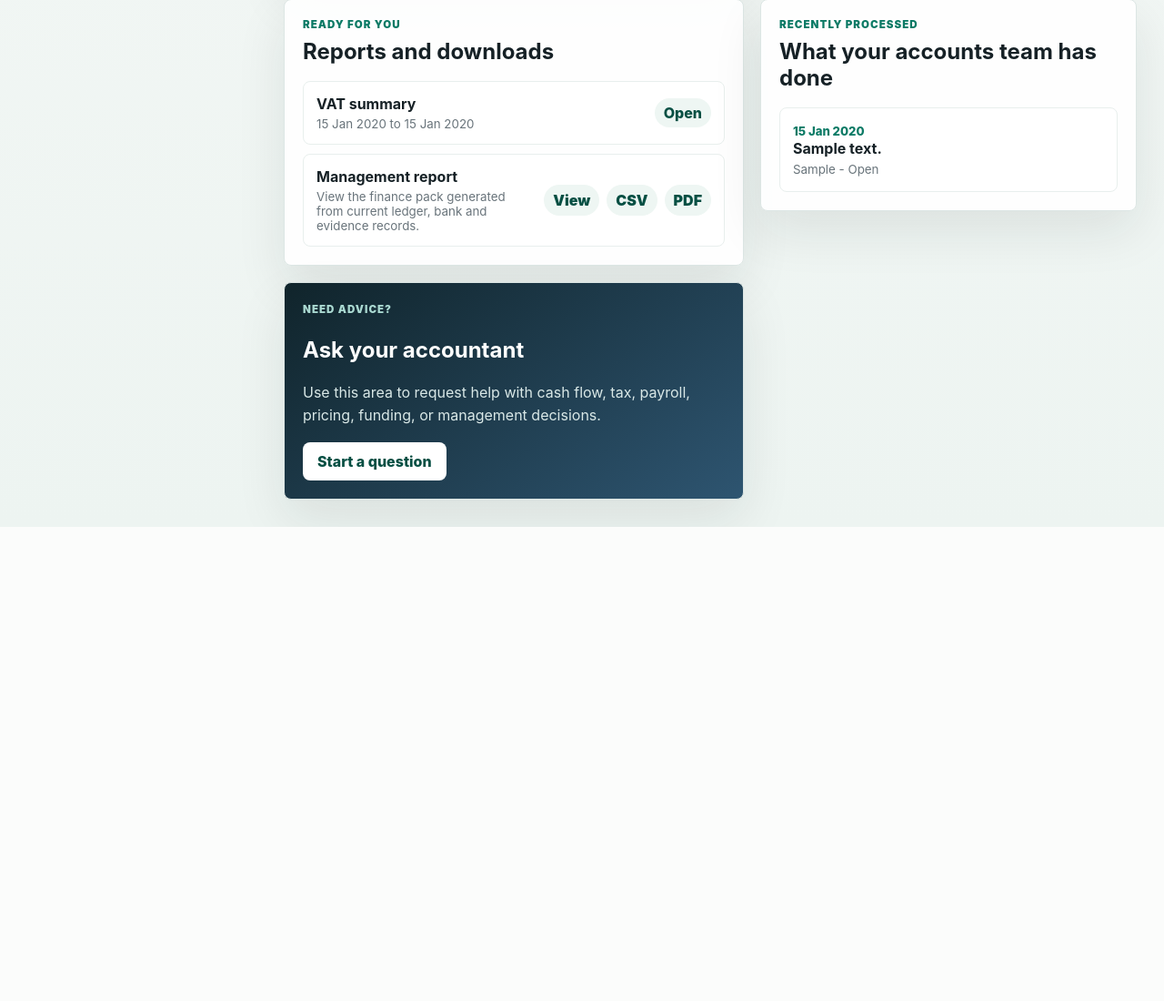
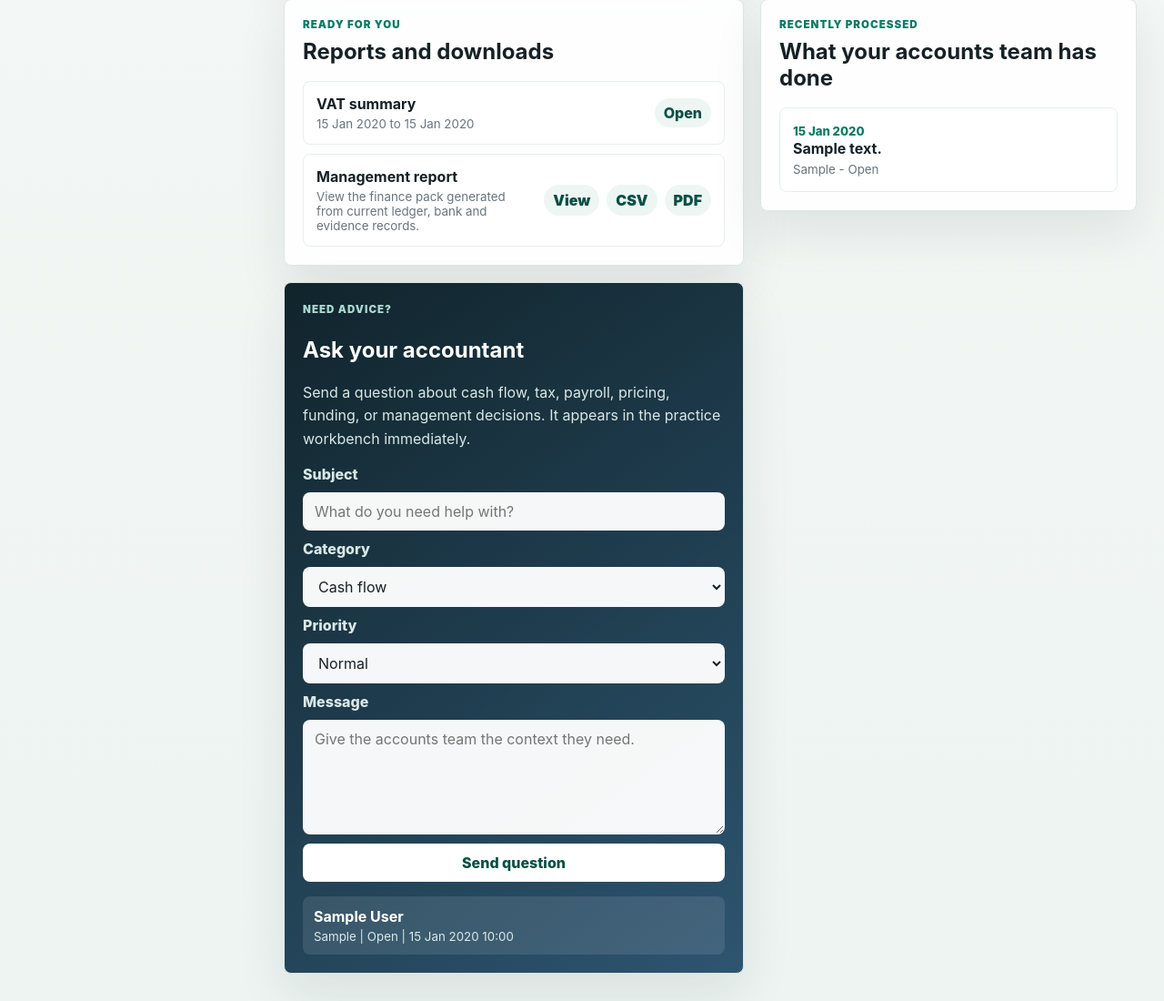
Before and after one commit to kfrem/ledgerhouse, a Django app: page / in a window 1280 px wide. Shown: the part 1687-2787 px from the top of the page at 91% size. Before the commit the page ends 2266 px from the top, so only its background shows below. Run offline with Django 5.2, Linux system fonts and the light colour scheme; a user stored in the database is signed in; tables that the repository leaves empty hold one stand-in row (values such as "Sample post").

Commit message:
Add client questions workflow

```diff
--- a/accounting/management/commands/seed_db.py
+++ b/accounting/management/commands/seed_db.py
@@ -29,10 +29,11 @@ class Command(BaseCommand):
 
         # Clear existing data to allow clean re-runs
         self.stdout.write("Clearing existing accounting tables...")
-        from accounting.models import JournalLine, JournalEvidenceLink, EvidenceDocument, BankReconciliation, VatReturn
+        from accounting.models import JournalLine, JournalEvidenceLink, EvidenceDocument, BankReconciliation, VatReturn, ClientRequest
         BankReconciliation.objects.all().delete()
         JournalEvidenceLink.objects.all().delete()
         EvidenceDocument.objects.all().delete()
+        ClientRequest.objects.all().delete()
         BankTransaction.objects.all().delete()
         ImportedFile.objects.all().delete()
         JournalLine.objects.all().delete()
--- a/accounting/models.py
+++ b/accounting/models.py
@@ -266,6 +266,24 @@ class VatReview(models.Model):
         return f"VAT review {self.period_key} for {self.tenant_id} ({self.status})"
 
 
+class ClientRequest(models.Model):
+    id = models.BigAutoField(primary_key=True)
+    tenant = models.ForeignKey(Tenant, on_delete=models.CASCADE, related_name='client_requests')
+    subject = models.CharField(max_length=160)
+    category = models.CharField(max_length=50, default='General')
+    message = models.TextField()
+    status = models.CharField(max_length=20, default='Open')  # Open, InProgress, Resolved
+    priority = models.CharField(max_length=20, default='Normal')  # Low, Normal, High
+    submitted_by = models.CharField(max_length=100)
+    submitted_at = models.DateTimeField(auto_now_add=True)
+    updated_at = models.DateTimeField(auto_now=True)
+    resolved_at = models.DateTimeField(null=True, blank=True)
+    resolved_by = models.CharField(max_length=100, blank=True, default='')
+
+    def __str__(self):
+        return f"{self.tenant.name}: {self.subject} ({self.status})"
+
+
 class BankFeedConnection(models.Model):
     id = models.BigAutoField(primary_key=True)
     tenant = models.ForeignKey(Tenant, on_delete=models.CASCADE)
--- a/accounting/views.py
+++ b/accounting/views.py
@@ -25,6 +25,7 @@ from .mtd import (
 from .models import (
     BankReconciliation,
     BankTransaction,
+    ClientRequest,
     EvidenceDocument,
     HmrcVatConnection,
     Journal,
@@ -88,8 +89,28 @@ def client_portal(request):
 
     if request.method == "POST":
         if not selected_tenant:
-            messages.error(request, "No company is available for uploads.")
+            messages.error(request, "No company is available for this request.")
             return redirect("client_portal")
+        action = request.POST.get("action") or "upload_documents"
+        if action == "submit_client_request":
+            subject = (request.POST.get("subject") or "").strip()
+            category = (request.POST.get("category") or "General").strip()
+            priority = (request.POST.get("priority") or "Normal").strip()
+            message = (request.POST.get("message") or "").strip()
+            if not subject or not message:
+                messages.error(request, "Add a subject and message before sending your question.")
+            else:
+                ClientRequest.objects.create(
+                    tenant=selected_tenant,
+                    subject=subject[:160],
+                    category=category[:50] or "General",
+                    priority=priority[:20] or "Normal",
+                    message=message,
+                    submitted_by=request.user.get_username() or "client",
+                )
+                messages.success(request, "Your question has been sent to the accounts team.")
+            return redirect(f"{request.path}?company={selected_tenant.id}#support")
+
         uploaded_files = request.FILES.getlist("documents")
         if not uploaded_files:
             messages.error(request, "Choose at least one file to upload.")
@@ -116,6 +137,7 @@ def client_portal(request):
     latest_documents = []
     latest_journals = []
     vat_returns = []
+    client_requests = []
 
     if selected_tenant:
         revenue = JournalLine.objects.filter(
@@ -150,6 +172,9 @@ def client_portal(request):
         vat_returns = VatReturn.objects.filter(
             tenant=selected_tenant
         ).order_by("-end_date")[:3]
+        client_requests = ClientRequest.objects.filter(
+            tenant=selected_tenant
+        ).order_by("-submitted_at")[:4]
 
     context = {
         "tenants": tenants,
@@ -165,6 +190,7 @@ def client_portal(request):
         "latest_documents": latest_documents,
         "latest_journals": latest_journals,
         "vat_returns": vat_returns,
+        "client_requests": client_requests,
     }
     return render(request, "accounting/client_portal.html", context)
 
@@ -251,6 +277,11 @@ def practice_dashboard(request):
         .select_related("tenant")
         .order_by("-created_at")[:8]
     )
+    client_requests = (
+        ClientRequest.objects.exclude(status="Resolved")
+        .select_related("tenant")
+        .order_by("-submitted_at")[:8]
+    )
 
     context = {
         "tenants": tenants,
@@ -268,6 +299,7 @@ def practice_dashboard(request):
         "upload_inbox": upload_inbox,
         "unmatched_bank_transactions": unmatched_bank_transactions,
         "review_journals": review_journals,
+        "client_requests": client_requests,
         "hmrc_status": hmrc_sandbox_status(),
     }
     return render(request, "accounting/dashboard.html", context)
--- a/static/accounting/dashboard.css
+++ b/static/accounting/dashboard.css
@@ -39,6 +39,11 @@ input {
     font: inherit;
 }
 
+textarea,
+select {
+    font: inherit;
+}
+
 .sidebar {
     position: fixed;
     inset: 0 auto 0 0;
@@ -1225,7 +1230,7 @@ input {
 
 .workbench-grid {
     display: grid;
-    grid-template-columns: repeat(3, minmax(0, 1fr));
+    grid-template-columns: repeat(4, minmax(0, 1fr));
     gap: 14px;
     margin-top: 18px;
 }
@@ -1416,6 +1421,56 @@ input {
 .support-panel .solid-button {
     background: #fff;
     color: var(--green-dark);
+}
+
+.support-form {
+    display: grid;
+    gap: 10px;
+    margin-top: 16px;
+}
+
+.support-form label {
+    color: #d9e8e7;
+    font-weight: 850;
+}
+
+.support-form input,
+.support-form select,
+.support-form textarea {
+    width: 100%;
+    min-height: 42px;
+    border: 1px solid rgba(255, 255, 255, 0.22);
+    border-radius: 8px;
+    padding: 10px 12px;
+    background: rgba(255, 255, 255, 0.96);
+    color: var(--ink);
+}
+
+.support-form textarea {
+    min-height: 126px;
+    resize: vertical;
+}
+
+.support-history {
+    display: grid;
+    gap: 10px;
+    margin-top: 16px;
+}
+
+.support-history-item {
+    padding: 12px;
+    border-radius: 8px;
+    background: rgba(255, 255, 255, 0.1);
+}
+
+.support-history-item strong,
+.support-history-item small {
+    display: block;
+}
+
+.support-history-item small {
+    margin-top: 4px;
+    color: #d9e8e7;
 }
 
 @media (max-width: 1180px) {
--- a/templates/accounting/client_portal.html
+++ b/templates/accounting/client_portal.html
@@ -109,6 +109,7 @@
                 {% endif %}
                 <form class="dropzone" method="post" enctype="multipart/form-data">
                     {% csrf_token %}
+                    <input type="hidden" name="action" value="upload_documents">
                     <input type="hidden" name="company" value="{{ selected_tenant.id }}">
                     <strong>Drop receipts, invoices, photos, PDFs or spreadsheets here</strong>
                     <span>CSV and XLSX bank files are imported into banking. PDFs, photos and other files are stored in the evidence vault.</span>
@@ -269,8 +270,43 @@
             <article id="support" class="client-panel support-panel">
                 <p class="eyebrow">Need advice?</p>
                 <h2>Ask your accountant</h2>
-                <p>Use this area to request help with cash flow, tax, payroll, pricing, funding, or management decisions.</p>
-                <button class="solid-button" type="button">Start a question</button>
+                <p>Send a question about cash flow, tax, payroll, pricing, funding, or management decisions. It appears in the practice workbench immediately.</p>
+                <form class="support-form" method="post">
+                    {% csrf_token %}
+                    <input type="hidden" name="action" value="submit_client_request">
+                    <input type="hidden" name="company" value="{{ selected_tenant.id }}">
+                    <label for="request_subject">Subject</label>
+                    <input id="request_subject" name="subject" maxlength="160" placeholder="What do you need help with?">
+                    <label for="request_category">Category</label>
+                    <select id="request_category" name="category">
+                        <option>Cash flow</option>
+                        <option>Tax</option>
+                        <option>Payroll</option>
+                        <option>Pricing</option>
+                        <option>Funding</option>
+                        <option>Management decision</option>
+                        <option>General</option>
+                    </select>
+                    <label for="request_priority">Priority</label>
+                    <select id="request_priority" name="priority">
+                        <option>Normal</option>
+                        <option>High</option>
+                        <option>Low</option>
+                    </select>
+                    <label for="request_message">Message</label>
+                    <textarea id="request_message" name="message" rows="5" placeholder="Give the accounts team the context they need."></textarea>
+                    <button class="solid-button" type="submit">Send question</button>
+                </form>
+                <div class="support-history">
+                    {% for request_item in client_requests %}
+                    <div class="support-history-item">
+                        <strong>{{ request_item.subject }}</strong>
+                        <small>{{ request_item.category }} | {{ request_item.status }} | {{ request_item.submitted_at|date:"d M Y H:i" }}</small>
+                    </div>
+                    {% empty %}
+                    <div class="empty-state">No advice requests have been sent yet.</div>
+                    {% endfor %}
+                </div>
             </article>
         </section>
     </main>
```
Also changed, not shown: accounting/admin.py (+8 -1 lines), accounting/tests/test_client_portal_workflows.py (+54 -0 lines), docs/testing/client_questions_workflow.md (added, +75 -0 lines), templates/accounting/dashboard.html (+20 -0 lines), accounting/migrations/0011_clientrequest.py (added).
